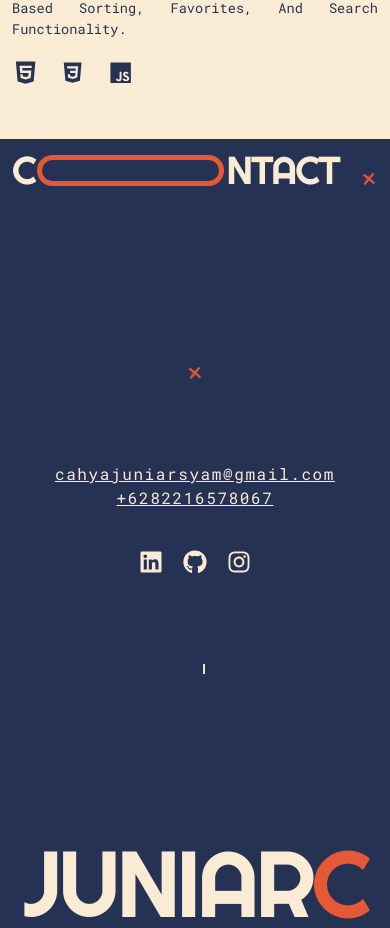
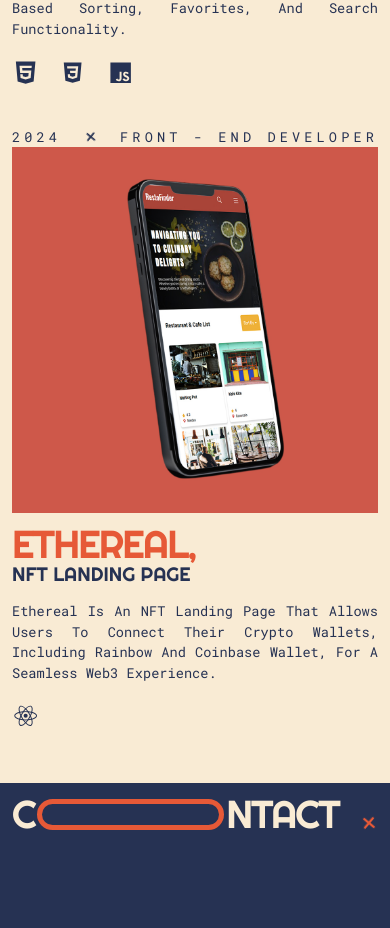
Before and after one commit to juniarc/juniarc-porfolio, a Next.js app: page / in a window 390 px wide. Shown: the part 5960-6888 px from the top of the page. Built offline with nearby package versions, Linux system fonts and the light colour scheme.

Commit message:
add: add Ethereal to the works

```diff
--- a/src/data/data.ts
+++ b/src/data/data.ts
@@ -34,6 +34,19 @@ export const workItemData: WorkItemType[] = [
     description:
       "A restaurant discovery website developed for my Dicoding bootcamp submission. Features include a dynamic restaurant list, rating-based sorting, favorites, and search functionality.",
     yPercent: "-15",
+    startTrigger: "top 30%",
+    position: "ml-auto",
+  },
+  {
+    id: 4,
+    title: "ethereal",
+    subtitle: "NFT Landing Page",
+    year: "2024",
+    role: "front - end developer",
+    image: "/images/restofinder-mockup.jpg",
+    description:
+      "Ethereal is an NFT landing page that allows users to connect their crypto wallets, including Rainbow and Coinbase Wallet, for a seamless Web3 experience.",
+    yPercent: "-30",
     startTrigger: "top 30%",
     position: "ml-auto",
   },
@@ -134,4 +147,22 @@ export const detailWorkData = [
 <p>Explore the website here: <a href="https://restofinderproject.netlify.app/">Restofinder - Restaurant Catalogue</a></p>
 <p>View the GitHub repository here: <a href="https://github.com/juniarc/RestoFinder">Restofinder GitHub Repository</a></p>`,
   },
+   {
+    id: 4,
+    title: "ethereal",
+    subtitle: "NFT Landing Page",
+    year: "2024",
+    role: "front - end developer",
+    institusion: "Personal Project",
+    link: "https://ethereal-nu.vercel.app/",
+    image1: "/images/restofinder-mockup.jpg",
+    image2: "/images/restofinder-landingpage.jpg",
+    heading1: "Etheral - NFT Landing Page",
+    desc1: `<p><strong>Ethereal</strong> is a landing page for a multi-chain NFT marketplace, designed to feel futuristic and immersive from the first scroll. The project aims to give a Web3 product a strong visual identity while still offering real functionality, allowing visitors to connect their wallet directly from the page instead of interacting with a static mockup.</p>
+<p>The design was created in <strong>Figma</strong>, covering the overall visual direction, layout, and reusable components for both <strong>desktop and mobile</strong>, with animation moments planned early so that motion would feel intentional rather than decorative.</p>
+<p>The page was then built with <strong>React</strong> and styled with <strong>Tailwind CSS</strong>, translating the Figma design 1:1 while keeping spacing, color tokens, and type scale consistent. Key sections include a <strong>hero</strong> with animated wave background and gradient typography, a <strong>feature grid</strong>, a <strong>community section</strong> with social links, and a <strong>call-to-action banner</strong>, all fully responsive with a <strong>dark/light theme toggle</strong>.</p>
+<p>Animations are powered by <strong>GSAP</strong> with <strong>ScrollTrigger</strong>, orchestrating entrance animations, counters, and section reveals so the page reads like a guided story. Wallet connection is handled by <strong>RainbowKit</strong>, letting users connect <strong>MetaMask</strong>, <strong>WalletConnect</strong>, or other wallets and switch between supported <strong>EVM networks</strong> in one click. Heavy visual effects are kept performant by using <strong>transform and opacity-only animations</strong>, and the site is deployed on <strong>Vercel</strong>.</p>
+<p>Explore the website here: <a href="https://ethereal-nu.vercel.app/">Ethereal - NFT Marketplace Landing Page</a></p>
+<p>View the GitHub repository here: <a href="https://github.com/juniarc/ethereal">Ethereal GitHub Repository</a></p>`,
+  },
 ];
--- a/src/ui/home/work/Works.tsx
+++ b/src/ui/home/work/Works.tsx
@@ -79,6 +79,24 @@ export default function Works() {
             />
           </div>
         </div>
+        <div className="relative lg:h-[550px] mt-5 lg:mt-28 lg:flex lg:justify-between lg:gap-10">
+          <div className="lg:w-1/2"></div>
+          <div className="lg:w-1/2">
+            <WorkItem
+              id={workItemData[3].id}
+              year={workItemData[3].year}
+              role={workItemData[3].role}
+              title={workItemData[3].title}
+              subtitle={workItemData[3].subtitle}
+              description={workItemData[3].description}
+              tools={<BiLogoReact />}
+              image={workItemData[3].image}
+              yPercent={workItemData[3].yPercent}
+              startTrigger={workItemData[3].startTrigger}
+              position={workItemData[3].position}
+            />
+          </div>
+        </div>
       </div>
     </div>
   );
```
